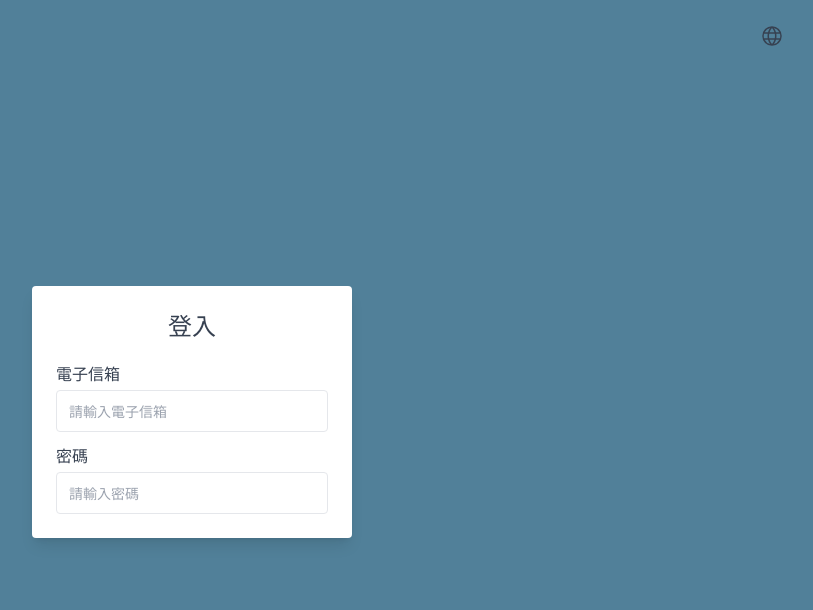
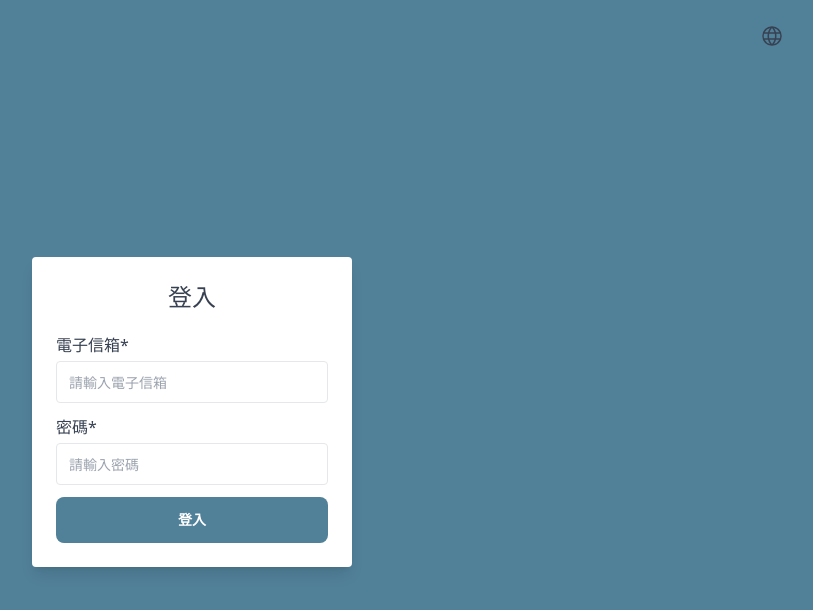
Before and after one commit to renee0410/cash_cache, a React (Vite) app: page /login in a window 1280 px wide. Shown: the top 610 px of the page, without its empty margins (448-1261 px from the left). Built offline with nearby package versions, Linux system fonts and the light colour scheme.

Commit message:
[ 新增 ] Input元件 [ 新增 ] Button元件新增type屬性 [ 新增 ] 更新i18n檔案

```diff
--- a/src/app/@atoms/button/Button.tsx
+++ b/src/app/@atoms/button/Button.tsx
@@ -7,12 +7,14 @@ interface ButtonProps {
   text: string;
   color: 'primary' | 'red';
   style?: 'solid' | 'outline';
+  type?: 'submit' | 'button';
 }
 
-const Button: FC<ButtonProps> = ({ size, isFull, text, color = 'primary', style = 'solid' }) => {
+const Button: FC<ButtonProps> = ({ size, isFull, text, color = 'primary', style = 'solid', type = 'button' }) => {
   return (
     <>
       <button
+        type={type}
         className={cn(
           'inline-flex items-center justify-center rounded-lg border border-transparent text-sm font-semibold',
           {
--- a/src/app/@atoms/index.tsx
+++ b/src/app/@atoms/index.tsx
@@ -1 +1,2 @@
 export { Button } from './button/index';
+export { Input } from './input/index';
--- /dev/null
+++ b/src/app/@atoms/input/Input.tsx
@@ -0,0 +1,49 @@
+import React, { FC } from 'react';
+import { useTranslation } from 'react-i18next';
+import { useFormContext } from 'react-hook-form';
+
+import { cn } from '@/app/@utils/index';
+
+interface InputProps {
+  label: string;
+  name: string;
+  type: 'email' | 'password';
+  required?: boolean;
+  pattern?: RegExp;
+  minLength?: number;
+  maxLength?: number;
+}
+
+const Input: FC<InputProps> = ({ label, name, type, required, pattern, minLength = 1, maxLength = 100 }) => {
+  // i18n
+  const { t } = useTranslation();
+  const {
+    register,
+    formState: { errors },
+  } = useFormContext();
+
+  return (
+    <>
+      <label htmlFor={name} className='flex flex-col'>
+        <span className='mb-1 block'>{label}*</span>
+        <input
+          type={type}
+          placeholder={t('form.enter', { label })}
+          className={cn('rounded border border-gray-200 px-3 py-2 placeholder:text-sm', {
+            'border-red-700': !!errors[name]?.message,
+          })}
+          id={name}
+          {...register(name, {
+            required: required ? t('form.required', { label }) : false,
+            pattern: pattern ? { value: pattern, message: t('form.pattern', { label }) } : undefined,
+            minLength: { value: minLength, message: t('form.minLength', { minLength }) },
+            maxLength: { value: maxLength, message: t('form.maxLength', { maxLength }) },
+          })}
+        />
+        {errors[name]?.message && <span className='text-xs text-red-700'>{String(errors[name]?.message)}</span>}
+      </label>
+    </>
+  );
+};
+
+export default Input;
--- /dev/null
+++ b/src/app/@atoms/input/index.tsx
@@ -0,0 +1,3 @@
+import Input from './Input';
+
+export { Input };
--- a/src/app/@pages/loginPage/LoginPage.tsx
+++ b/src/app/@pages/loginPage/LoginPage.tsx
@@ -1,15 +1,37 @@
 import React from 'react';
 import { useTranslation } from 'react-i18next';
+import { useForm, FormProvider } from 'react-hook-form';
+import { useNavigate } from 'react-router-dom';
 
 import { SelectLang } from '@/app/@components/index';
+import { Input, Button } from '@/app/@atoms/index';
+
+type LoginData = {
+  email: string;
+  password: string;
+};
 
 const LoginPage = () => {
   // i18n
   const { t } = useTranslation();
+  const navigate = useNavigate();
+  const methods = useForm({
+    mode: 'onChange',
+    defaultValues: {
+      email: null,
+      password: null,
+    },
+  });
+
+  const onSubmit = (data: LoginData) => {
+    if (data) {
+      navigate('/');
+    }
+  };
 
   return (
     <>
-      <div className='bg-primary z-10 flex size-64 h-screen w-full flex-col p-6'>
+      <div className='z-10 flex size-64 h-screen w-full flex-col bg-primary p-6'>
         {/* 語系切換 */}
         <div className='mr-6 self-end'>
           <SelectLang color='white' />
@@ -18,32 +40,17 @@ const LoginPage = () => {
         {/* 登入區塊 */}
         <div className='m-auto min-w-80 rounded bg-white p-6 shadow-lg'>
           <span className='mb-5 block text-center text-2xl'>{t('nav.login')}</span>
-          <form action=''>
-            <div className='space-y-3'>
-              {/* Email */}
-              <label htmlFor='email' className='flex flex-col'>
-                <span className='mb-1 block'>{t('$.email')}</span>
-                <input
-                  type='email'
-                  placeholder={`請輸入${t('$.email')}`}
-                  className='rounded border border-gray-200 px-3 py-2 placeholder:text-sm'
-                  name='email'
-                  id='email'
-                />
-              </label>
-              {/* Password */}
-              <label htmlFor='password' className='flex flex-col'>
-                <span className='mb-1 block'>{t('$.password')}</span>
-                <input
-                  type='password'
-                  placeholder={`請輸入${t('$.password')}`}
-                  className='rounded border border-gray-200 px-3 py-2 placeholder:text-sm'
-                  name='email'
-                  id='password'
-                />
-              </label>
-            </div>
-          </form>
+          <FormProvider {...methods}>
+            <form onSubmit={methods.handleSubmit(onSubmit)}>
+              <div className='space-y-3'>
+                {/* Email */}
+                <Input label={t('$.email')} name='email' type='email' required={true} pattern={/^\S+@\S+$/i} />
+                {/* Password */}
+                <Input label={t('$.password')} name='password' type='password' required={true} maxLength={12} />
+                <Button size='md' text='登入' color='primary' type='submit' isFull={true} />
+              </div>
+            </form>
+          </FormProvider>
         </div>
       </div>
     </>
--- a/src/assets/i18n/en.json
+++ b/src/assets/i18n/en.json
@@ -9,7 +9,13 @@
     "detail":"Detail",
     "settings": "Settings"
   },
-
+  "form":{
+    "enter": "Please enter {{label}}.",
+    "required": "{{label}} is required.",
+    "pattern": "{{label}} is not in correct format.",
+    "minLength": "The length should not be less than {{minLength}}.",
+    "maxLength": "The length should not be greater than {{maxLength}}."
+  },
   "$": {
     "email": "Email",
     "password": "Password"
--- a/src/assets/i18n/zh-tw.json
+++ b/src/assets/i18n/zh-tw.json
@@ -10,6 +10,13 @@
     "settings": "設定"
 
   },
+  "form":{
+    "enter": "請輸入{{label}}",
+    "required": "{{label}}為必填",
+    "pattern": "{{label}}格式不正確",
+    "minLength": "長度不得小於 {{minLength}}",
+    "maxLength": "長度不得大於 {{maxLength}}"
+  },
   "$": {
     "email": "電子信箱",
     "password": "密碼"
```
